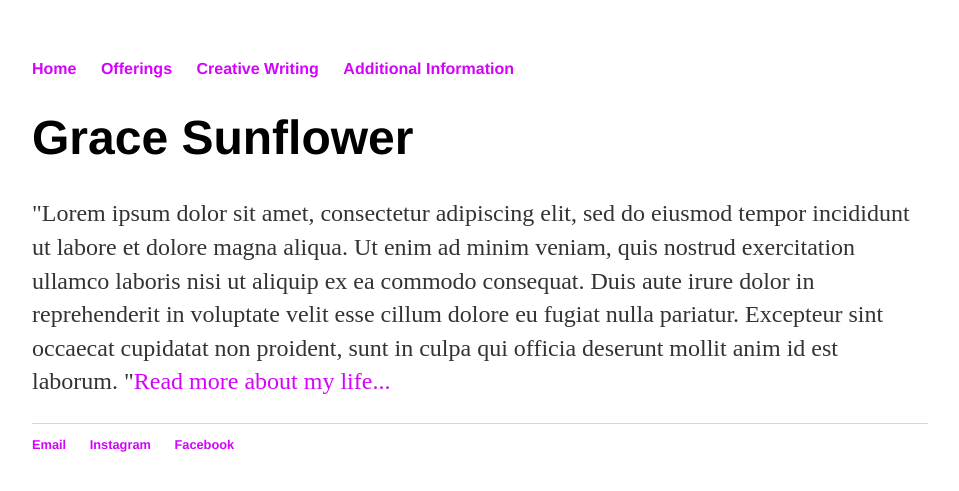
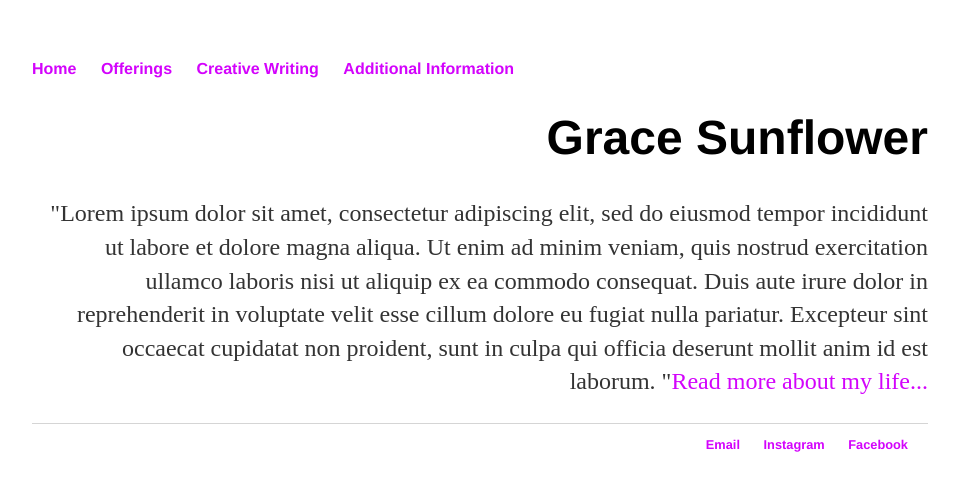
Before and after one commit to Claire-95/GraceWebsite, a Jekyll site: the page built from index.html, in a window 1280 px wide. Shown: the top 491 px of the page, without its empty margins (160-1119 px from the left). Built offline with Jekyll 4.4.1, drawn with Linux system fonts in a browser that asks for light colours.

Commit message:
Update main.css

```diff
--- a/css/main.css
+++ b/css/main.css
@@ -22,18 +22,18 @@ a:hover {
 h1 {
     font-size: 3em;
     font-family:'Helvetica', 'Arial', 'Sans-Serif';
-    text-align: centre;
+    text-align: right;
 }
 p {
     font-size: 1.5em;
     line-height: 1.4em;
     color: #333;
-    text-align: centre;
+    text-align: right;
 }
 footer {
     border-top: 1px solid #d5d5d5;
     font-size: .8em;
-    text-align: centre;
+    text-align: right;
 }
 
 ul.posts {
```
